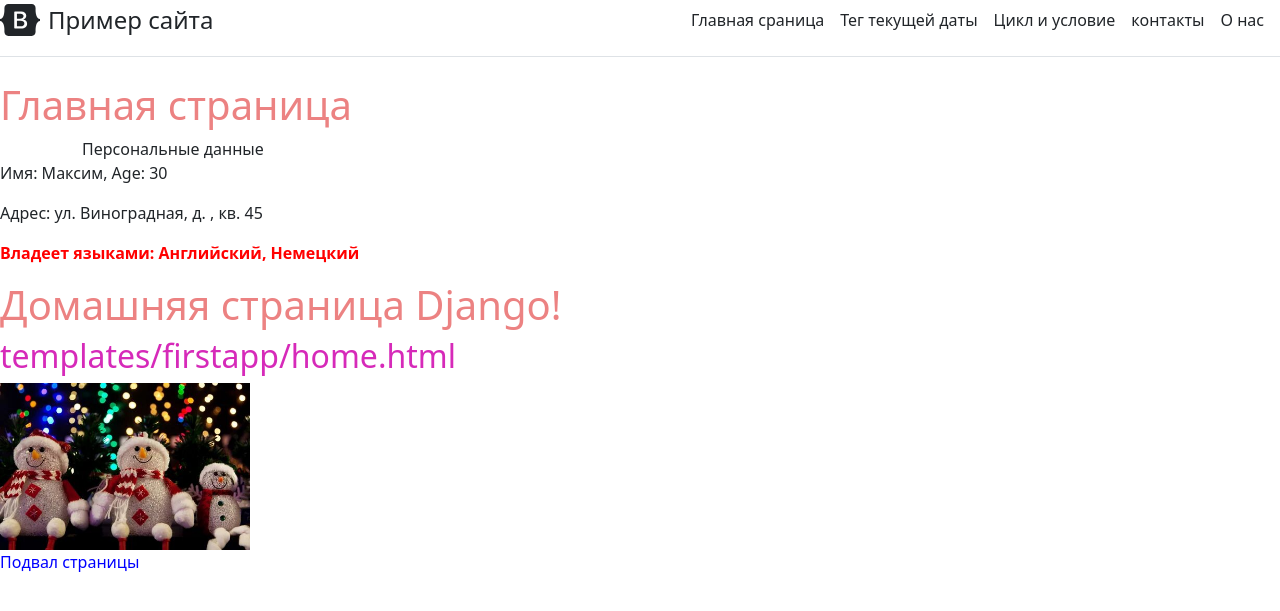
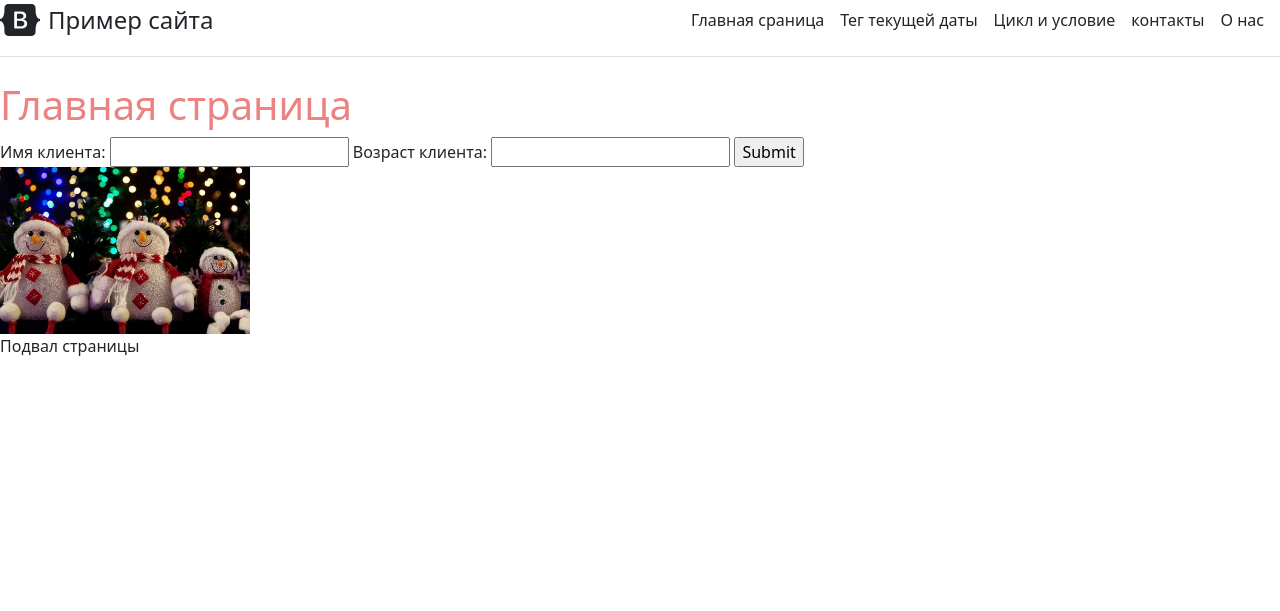
Before and after one commit to ilnar1995/django-course, a Django app: page /main_project/ in a window 1280 px wide. Shown: the top 611 px of the page. Run offline with Django 4.2, Linux system fonts and the light colour scheme.

Commit message:
second cimmit

```diff
--- /dev/null
+++ b/taskmanager/main/forms.py
@@ -0,0 +1,7 @@
+from unicodedata import name
+from django import forms
+
+
+class UserForm(forms.Form):
+    name = forms.CharField(label= "Имя клиента")
+    age = forms.IntegerField(label= "Возраст клиента")
--- a/taskmanager/main/templates/main/index.html
+++ b/taskmanager/main/templates/main/index.html
@@ -3,16 +3,13 @@
 {% block title %}Главная стр{% endblock title %}
 {% block header %}Главная страница{% endblock header %}
 {% block content %}
-
-<div class="container">{{header}}</div>
-<p>Имя: {{user.name}} Age: {{user.age}}</p>
-<p>Адрес: ул. {{address.0}}, д. {{address.l}}, кв. {{address.2}}</p>
-<p style="font-weight:bold; color: red">Владеет языками: {{langs.0}}, {{langs.1}}</p>
-<!-- Это встроенный стиль -->
-<font style="color: red">
-<h1>Домашняя страница Django!</h1>
-<font style="color: blue; font-size: 12рх">
-<h2>templates/firstapp/home.html</h2>
+<form method="post">
+    {% csrf_token %}
+    <tаblе>
+    {{form}}
+    </tаblе>
+    <input type="submit" vаluе="Отправить" >
+</form>
 <img src="{% static 'main/images/image.jpg' %}">
 
 {% endblock content %}
--- a/taskmanager/main/views.py
+++ b/taskmanager/main/views.py
@@ -1,15 +1,19 @@
 #from unicodedata import category
 #from unicodedata import category
+import email
 from django.shortcuts import render
 from django.http import HttpResponse, HttpResponsePermanentRedirect, HttpResponseRedirect, HttpResponsePermanentRedirect, HttpResponseNotFound
+from .forms import UserForm
 
 def index(request):
-        header = "Персональные данные" # обычная переменная
-        langs = ["Английский", "Немецкий", "Испанский"] # массив
-        user = {"name": "Максим,", "age": 30} # словарь
-        addr = ("Виноградная", 23, 45) # кортеж
-        data = { "header": header, "langs": langs, "user": user, "address": addr}
-        return render(request, "main/index.html", context=data)
+    if request.method == "POST":
+        name = request.POST.get("name") # получить значение поля Имя
+        age = request.POST.get("age") # получить значение поля Возраст
+        output = "<h2>Пользователь</h2><h3>Имя - {0}, Возраст - {1}</hЗ>".format(name, age)
+        return HttpResponse(output)
+    else:
+        userform = UserForm()
+        return render(request, "main/index.html", {"form":userform})
 def link(request):
     data = {"age" : 80}
     cat = ["Ноутбуки", "Принтеры", "Сканеры", "диски", "Шнуры"]
@@ -17,7 +21,12 @@ def link(request):
 #def link(request):
 #    return HttpResponse("<h2>0 сайте</h2>")        #простой вывод информации
 def contact(request):
-    return render(request, "main/contact.html")
+    header = "Адрес" # обычная переменная
+    addr = ("г. Москва", "ул. Короленко","д. 24" ) # кортеж
+    emailadress = "pochta@gmail.com"
+    tell = "+7(945)345-67-21"
+    data = { "header": header, "address": addr, "emailadress" : emailadress, "tell":tell}
+    return render(request, "main/contact.html", context=data)
 def contact1(request):           #временная переадресация
     return HttpResponseRedirect("/main_project/contact/")
 def products(request1, productid=1):
```
Also changed, not shown: taskmanager/main/templates/main/contact.html (+9 -3 lines), taskmanager/db.sqlite3.
